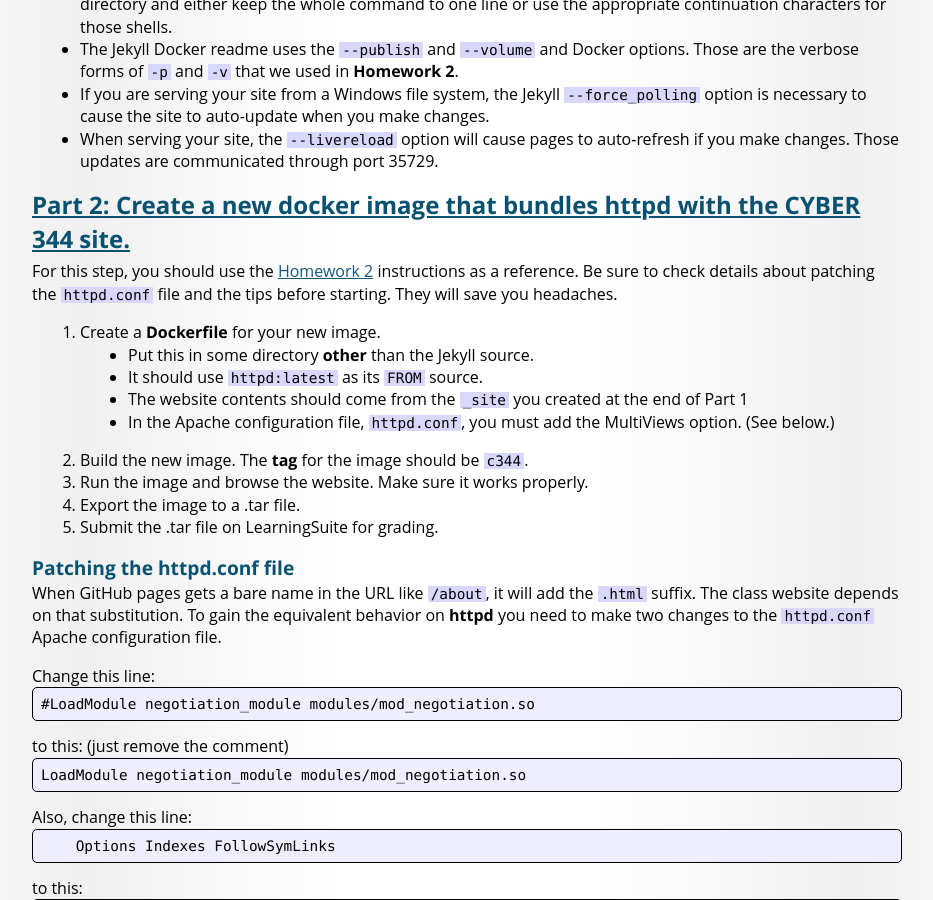
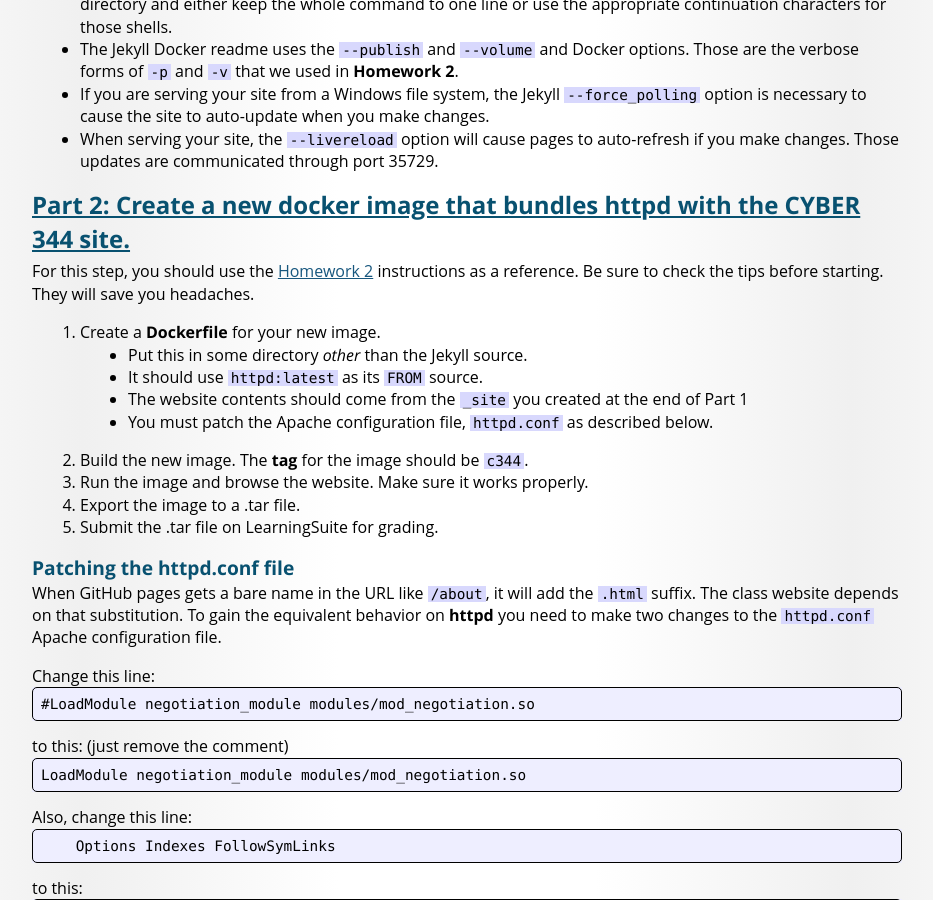
Before and after one commit to BYU-CYBER-344/c344.github.io, a Jekyll site: the page built from Lab-2.md, in a window 1280 px wide and 900 px high, scrolled down 1544 px. Shown: the whole window, without its empty margins (173-1106 px from the left). Built offline with Jekyll 4.4.1, drawn with Linux system fonts in a browser that asks for light colours; some web fonts are replaced.

Commit message:
Lab-2 Updates

```diff
--- a/Lab-2.md
+++ b/Lab-2.md
@@ -57,13 +57,13 @@ The [BYU CYBER 344](https://c344.byucyber.net/map) website, *including these lab
 
 ## Part 2: Create a new docker image that bundles httpd with the CYBER 344 site.
 
-For this step, you should use the [Homework 2](HW-2) instructions as a reference. Be sure to check details about patching the `httpd.conf` file and the tips before starting. They will save you headaches.
+For this step, you should use the [Homework 2](HW-2) instructions as a reference. Be sure to check the tips before starting. They will save you headaches.
 
 1. Create a **Dockerfile** for your new image.
-    * Put this in some directory **other** than the Jekyll source.
+    * Put this in some directory *other* than the Jekyll source.
     * It should use `httpd:latest` as its `FROM` source.
     * The website contents should come from the `_site` you created at the end of Part 1
-    * In the Apache configuration file, `httpd.conf`, you must add the MultiViews option. (See below.)
+    * You must patch the Apache configuration file, `httpd.conf` as described below.
 2. Build the new image. The **tag** for the image should be `c344`.
 3. Run the image and browse the website. Make sure it works properly.
 4. Export the image to a .tar file.
```
